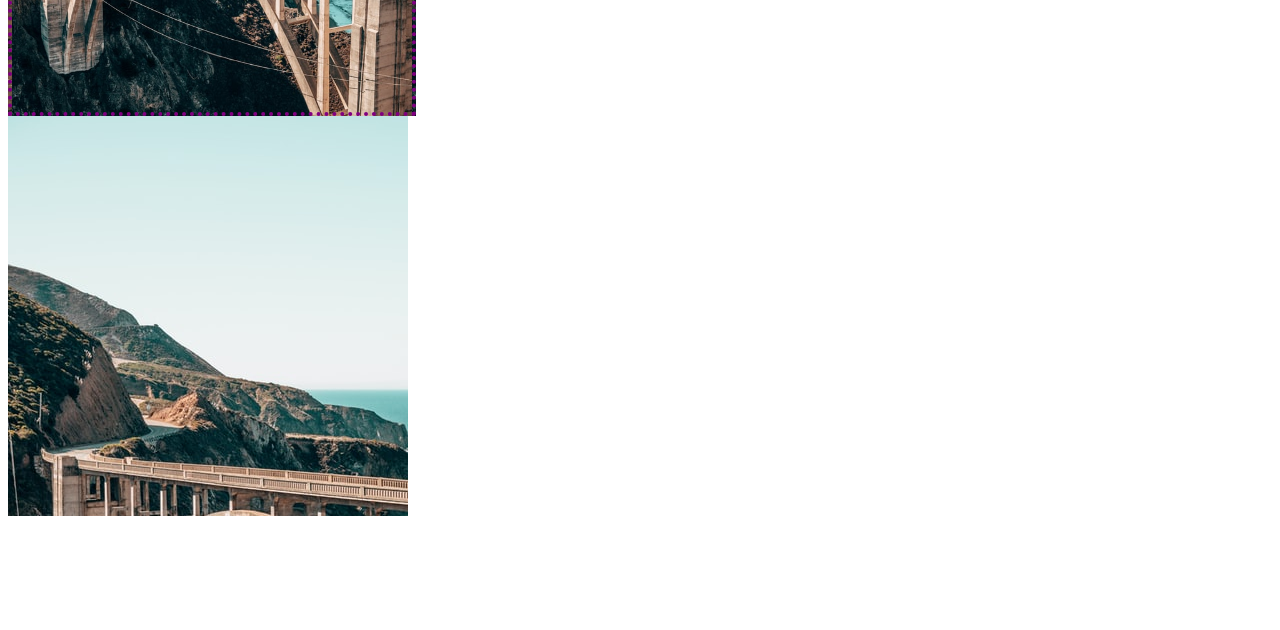
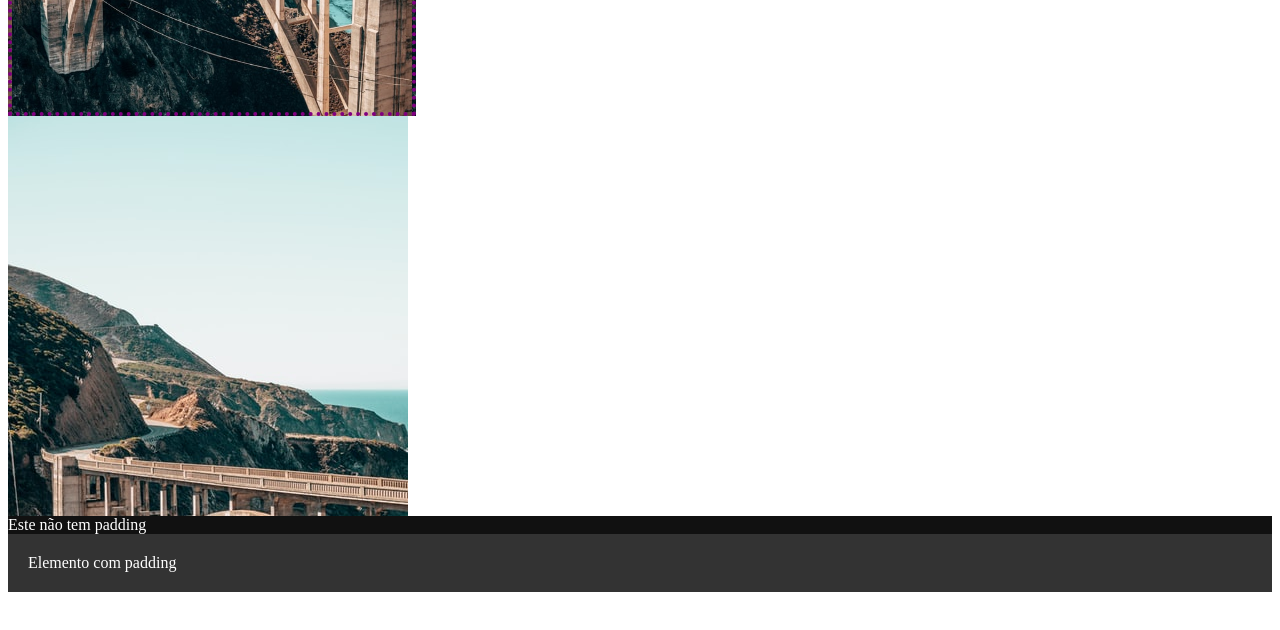
Before and after one commit to AnaPaula2024/12-03-html, a plain HTML site: page index.html in a window 1280 px wide. Shown: the part 1777-2407 px from the top of the page. Drawn offline with Linux system fonts and the light colour scheme.

Commit message:
19 -largura e altura

```diff
--- a/css/style.css
+++ b/css/style.css
@@ -115,3 +115,15 @@ h2{
     background-position: center;
     background-size: cover;
 }
+
+/* 19 -largura e altura */
+.withiot-padding,
+.padding {
+background-color: #111;
+color: #fff;
+}
+
+.padding{
+    background-color: #333;
+    padding: 20px;
+    }
--- a/index.html
+++ b/index.html
@@ -101,6 +101,11 @@
 <div class="centerred-bg"></div>
 <div class="not-centerred-bg"></div>
 
+<!-- 19 -largura e altura-->
+
+<div class="withiot-padding">Este não tem padding</div>
+
+<div class="padding">Elemento com padding</div>
 
 
 
```
